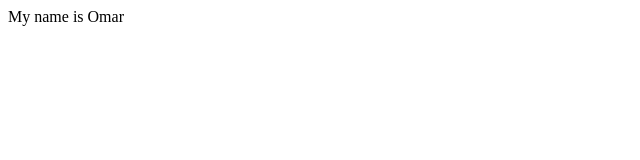
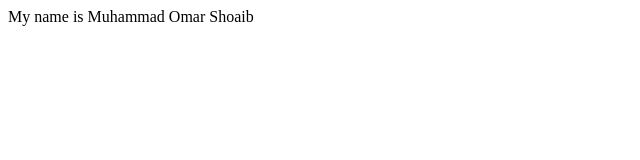
Before and after one commit to OmarShoaib/bootcamp2020, a plain HTML site: page index.html in a window 1280 px wide. Shown: the whole page, without its empty margins (0-640 px from the left). Drawn offline with Linux system fonts and the light colour scheme.

Commit message:
2nd Update

```diff
--- a/index.html
+++ b/index.html
@@ -7,7 +7,7 @@
 </head>
 <body>
     <div>
-        My name is Omar
+        My name is Muhammad Omar Shoaib
     </div>
 </body>
 </html>
```
